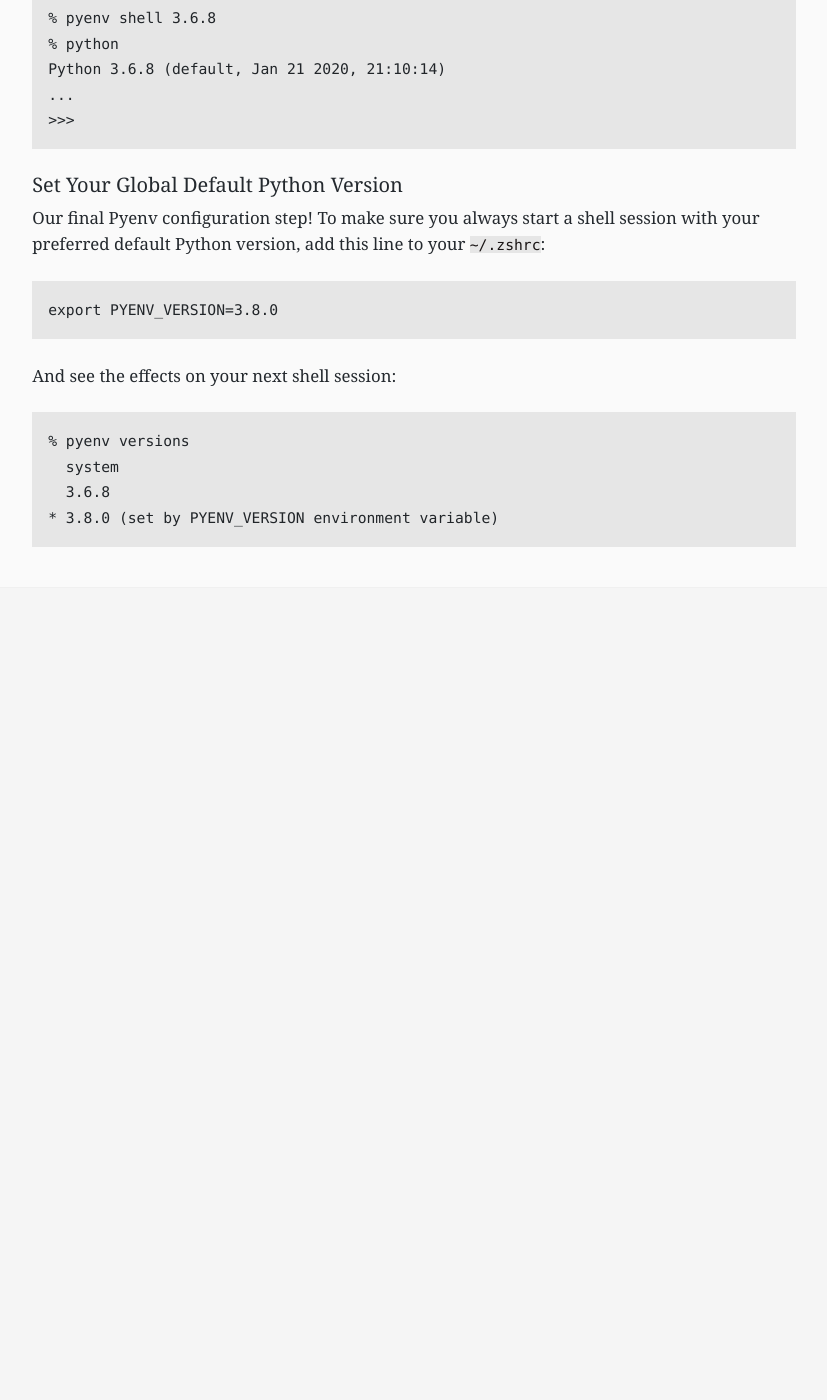
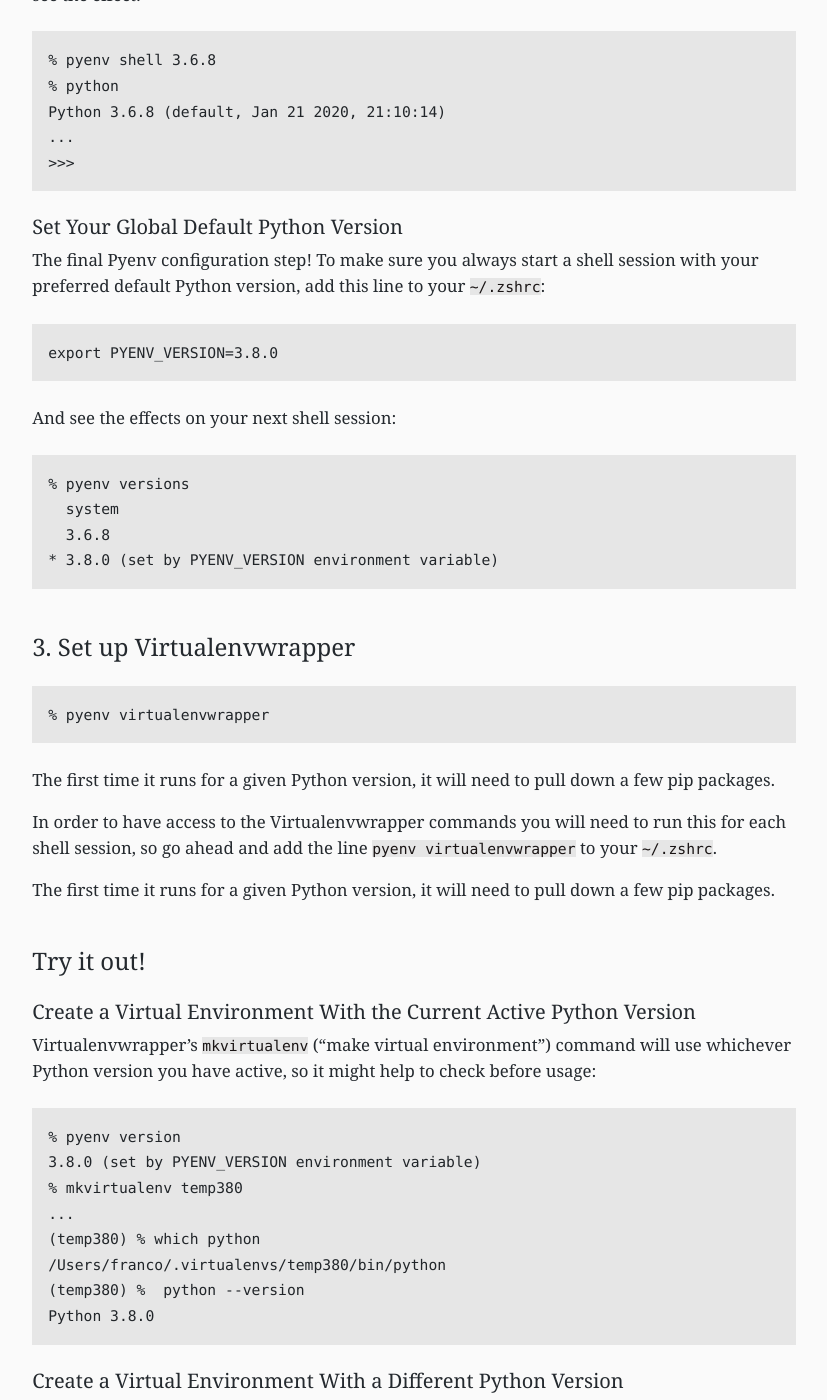
Before and after one commit to francojposa/personal-site, a Jekyll site: the page built from _dev_setup_guides/python_setup_macos.md, in a window 1280 px wide and 1400 px high, scrolled down 1900 px. Shown: the whole window, without its empty margins (226-1053 px from the left). Built offline with Jekyll 4.4.1, drawn with Linux system fonts in a browser that asks for light colours; before the commit the page ends 2504 px from its top, so only the background shows below that; some of the changed text lies outside the part shown.

Commit message:
Finishing of Python guide part 1

````diff
--- a/_dev_setup_guides/python_setup_macos.md
+++ b/_dev_setup_guides/python_setup_macos.md
@@ -16,18 +16,19 @@
 
 Hopefully by writing up this guide I can save someone else the hours I have lost to the Python ecosystem!
 
-## 1. Do Not Install Anything! (Yet)
+## 0. Do Not Install Anything! (Yet)
 
-Do not brew install python3, do not mess with Python 2 or Python 3 versions that ship with MacOS, do not pass go, do not collect $200 - I promise you this way will be easier.
+Save yourself the headaches.
 
-## 2. Install and Set Up Pyenv
+Do not brew install python3, do not mess with Python 2 or Python 3 versions that ship with MacOS. Most importantly, do not try to install Virtualenvwrapper alone. The standard Virtualenvwrapper does not play well with Pyenv, but for compatibilty, Virtualenvwrapper has been implemented as a [Pyenv plugin](https://github.com/pyenv/pyenv/wiki/Plugins).
 
-### Install Pyenv
+## 1. Install Pyenv-VirtualenvWrapper
+
 ```
-% brew install pyenv
+% brew install pyenv-virtualenvwrapper
 ```
 
-[Pyenv](https://github.com/pyenv/pyenv) handles most of our Python version magic for us by install various versions of Python in the home directory, and placing the directory at the front of our path.
+## 2. Set Up Pyenv
 
 ### Initialize Pyenv
 
@@ -70,7 +71,7 @@
 ```
 
 ### Set Your Global Default Python Version
-Our final Pyenv configuration step! To make sure you always start a shell session with your preferred default Python version, add this line to your `~/.zshrc`:
+The final Pyenv configuration step! To make sure you always start a shell session with your preferred default Python version, add this line to your `~/.zshrc`:
 
 ```
 export PYENV_VERSION=3.8.0
@@ -83,3 +84,60 @@
   3.6.8
 * 3.8.0 (set by PYENV_VERSION environment variable)
 ```
+
+## 3. Set up Virtualenvwrapper
+
+```
+% pyenv virtualenvwrapper
+```
+The first time it runs for a given Python version, it will need to pull down a few pip packages.
+
+In order to have access to the Virtualenvwrapper commands you will need to run this for each shell session, so go ahead and add the line `pyenv virtualenvwrapper` to your `~/.zshrc`.
+
+The first time it runs for a given Python version, it will need to pull down a few pip packages.
+
+## Try it out!
+
+### Create a Virtual Environment With the Current Active Python Version
+Virtualenvwrapper's `mkvirtualenv` ("make virtual environment") command will use whichever Python version you have active, so it might help to check before usage:
+
+```
+% pyenv version
+3.8.0 (set by PYENV_VERSION environment variable)
+% mkvirtualenv temp380
+...
+(temp380) % which python
+/Users/franco/.virtualenvs/temp380/bin/python
+(temp380) %  python --version
+Python 3.8.0
+```
+
+### Create a Virtual Environment With a Different Python Version
+Virtualenvwrapper also offers a convenient way to point to which Python version a new virtualenv should be created with, without needing to mess with Pyenv directly or worry about the current enviroment:
+
+```
+(temp380) % pyenv version
+3.8.0 (set by PYENV_VERSION environment variable)
+(temp380) % mkvirtualenv temp368 --python ~/.pyenv/versions/3.6.8/bin/python
+...
+(temp368) % which python
+/Users/franco/.virtualenvs/temp368/bin/python
+(temp368) % python --version
+Python 3.6.8
+```
+
+### List all Virtual Environments
+Check on all the masterpieces you have created:
+```
+% lsvirtualenv -b  # -b for "brief", output takes up less space
+temp368
+temp380
+```
+
+### Clean Up
+And throw out any you no longer need:
+```
+%  rmvirtualenv temp368
+Removing temp368...
+%  # The [Python] world is your oyster...
+```
````
Also changed, not shown: other parts of _dev_setup_guides/python_setup_macos.md (+1 -1 lines), _dev_setup_guides/golang_setup_macos.md (+1 -1 lines), _dev_setup_guides/inital_dev_setup_macos.md (+1 -1 lines).
